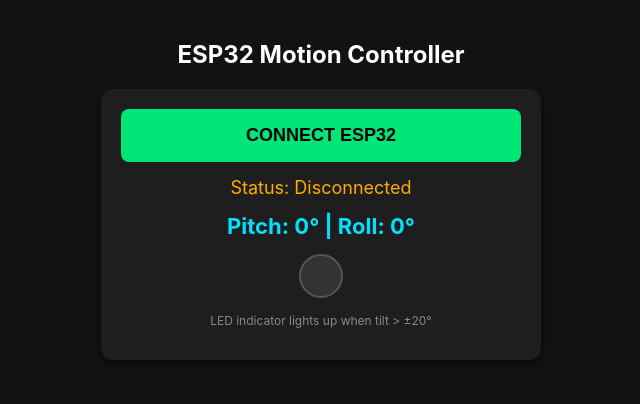
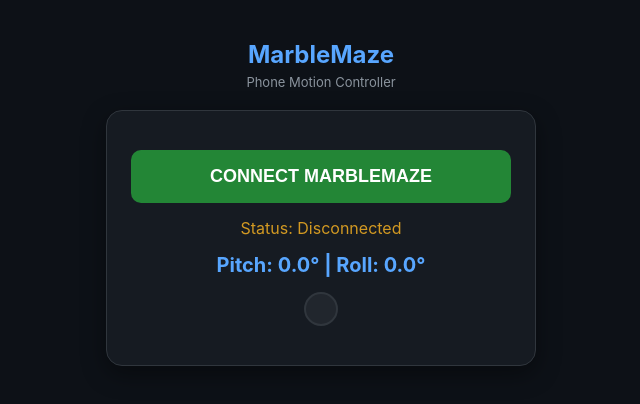
Before and after one commit to kiddydprc/adssdadasd, a plain HTML site: page index.html in a window 1280 px wide. Shown: the whole page, without its empty margins (319-959 px from the left). Drawn offline with Linux system fonts and the light colour scheme.

Commit message:
Update index.html

```diff
--- a/index.html
+++ b/index.html
@@ -3,56 +3,59 @@
 <head>
   <meta charset="UTF-8">
   <meta name="viewport" content="width=device-width, initial-scale=1.0">
-  <title>ESP32 Race Tilt Controller</title>
+  <title>MarbleMaze Controller</title>
   <style>
     body {
       font-family: -apple-system, BlinkMacSystemFont, "Segoe UI", Roboto, sans-serif;
-      background-color: #121212;
+      background-color: #0d1117;
       color: #ffffff;
       text-align: center;
       padding: 20px;
       margin: 0;
     }
     .card {
-      background: #1e1e1e;
-      border-radius: 12px;
-      padding: 20px;
+      background: #161b22;
+      border: 1px solid #30363d;
+      border-radius: 16px;
+      padding: 24px;
       margin: 20px auto;
-      max-width: 400px;
-      box-shadow: 0 4px 10px rgba(0,0,0,0.5);
+      max-width: 380px;
+      box-shadow: 0 8px 24px rgba(0,0,0,0.4);
     }
+    h2 { color: #58a6ff; margin-bottom: 5px; }
     button {
-      background-color: #00e676;
-      color: #000;
+      background-color: #238636;
+      color: #ffffff;
       font-size: 18px;
       font-weight: bold;
-      padding: 16px 32px;
+      padding: 16px;
       border: none;
-      border-radius: 8px;
+      border-radius: 10px;
       cursor: pointer;
       width: 100%;
+      margin-top: 15px;
     }
-    button:active { background-color: #00c853; }
-    .status { font-size: 18px; margin-top: 15px; color: #ffab00; }
-    .data { font-size: 22px; font-weight: bold; margin-top: 15px; color: #00e0ff; }
+    button:active { background-color: #2ea043; }
+    .status { font-size: 16px; margin-top: 15px; color: #d29922; }
+    .data { font-size: 20px; font-weight: bold; margin-top: 15px; color: #58a6ff; }
     .indicator {
-      width: 40px; height: 40px; border-radius: 50%;
-      background-color: #333; margin: 15px auto;
-      border: 2px solid #555;
+      width: 30px; height: 30px; border-radius: 50%;
+      background-color: #21262d; margin: 15px auto;
+      border: 2px solid #30363d;
     }
-    .indicator.active { background-color: #ff1744; box-shadow: 0 0 15px #ff1744; }
+    .indicator.active { background-color: #da3633; box-shadow: 0 0 12px #da3633; }
   </style>
 </head>
 <body>
 
-  <h2>ESP32 Motion Controller</h2>
+  <h2>MarbleMaze</h2>
+  <p style="font-size: 13px; color: #8b949e; margin-top: 0;">Phone Motion Controller</p>
 
   <div class="card">
-    <button onclick="connectBLE()">CONNECT ESP32</button>
+    <button onclick="connectBLE()">CONNECT MARBLEMAZE</button>
     <div id="status" class="status">Status: Disconnected</div>
-    <div id="data" class="data">Pitch: 0° | Roll: 0°</div>
+    <div id="data" class="data">Pitch: 0.0° | Roll: 0.0°</div>
     <div id="ledIndicator" class="indicator"></div>
-    <p style="font-size: 12px; color: #888;">LED indicator lights up when tilt > ±20°</p>
   </div>
 
 <script>
@@ -62,16 +65,17 @@
 let tiltChar = null;
 let latestPitch = 0;
 let latestRoll = 0;
+let lastSentPitch = 0;
 let lastSentRoll = 0;
 let sendInterval = null;
 
 async function connectBLE() {
   const statusElem = document.getElementById('status');
   try {
-    statusElem.innerText = "Scanning for ESP32...";
+    statusElem.innerText = "Scanning for MarbleMaze...";
 
     const device = await navigator.bluetooth.requestDevice({
-      acceptAllDevices: true,
+      filters: [{ name: 'MarbleMaze' }],
       optionalServices: [SERVICE_UUID]
     });
 
@@ -85,23 +89,20 @@
     tiltChar = await service.getCharacteristic(CHAR_UUID);
 
     statusElem.innerText = "Status: CONNECTED";
-    statusElem.style.color = "#00e676";
+    statusElem.style.color = "#3fb950";
 
-    // iOS Orientation Permission
     if (typeof DeviceOrientationEvent !== 'undefined' && typeof DeviceOrientationEvent.requestPermission === 'function') {
       await DeviceOrientationEvent.requestPermission();
     }
 
-    // Event listener ONLY updates variables (does not send BLE data directly)
     window.addEventListener('deviceorientation', handleSensorData, true);
 
-    // Start fixed 50Hz BLE transmit loop (20ms) to kill BLE queue delay
     if (sendInterval) clearInterval(sendInterval);
-    sendInterval = setInterval(sendBLEData, 20);
+    sendInterval = setInterval(sendBLEData, 20); // 50Hz update rate
 
   } catch (err) {
     statusElem.innerText = "Error: " + err.message;
-    statusElem.style.color = "#ff1744";
+    statusElem.style.color = "#f85149";
   }
 }
 
@@ -113,29 +114,28 @@
 function sendBLEData() {
   if (!tiltChar) return;
 
-  // Round values to 1 decimal place to eliminate raw sensor noise
   let pitch = Math.round(latestPitch * 10) / 10;
   let roll  = Math.round(latestRoll * 10) / 10;
 
   document.getElementById('data').innerText = `Pitch: ${pitch.toFixed(1)}° | Roll: ${roll.toFixed(1)}°`;
 
   const indicator = document.getElementById('ledIndicator');
-  if (pitch > 20 || pitch < -20 || roll > 20 || roll < -20) {
+  if (Math.abs(pitch) > 20 || Math.abs(roll) > 20) {
     indicator.classList.add('active');
   } else {
     indicator.classList.remove('active');
   }
 
-  // Only send packet if roll changed by more than 0.5° (Deadband filter)
-  if (Math.abs(roll - lastSentRoll) >= 0.5) {
-    lastSentRoll = roll;
+  // Transmit if pitch or roll changed by > 0.4°
+  if (Math.abs(pitch - lastSentPitch) >= 0.4 || Math.abs(roll - lastSentRoll) >= 0.4) {
+    lastSentPitch = pitch;
+    lastSentRoll  = roll;
 
     let buffer = new ArrayBuffer(8);
     let view = new DataView(buffer);
     view.setFloat32(0, pitch, true);
     view.setFloat32(4, roll, true);
 
-    // Send without response
     tiltChar.writeValueWithoutResponse(buffer).catch(() => {});
   }
 }
```
